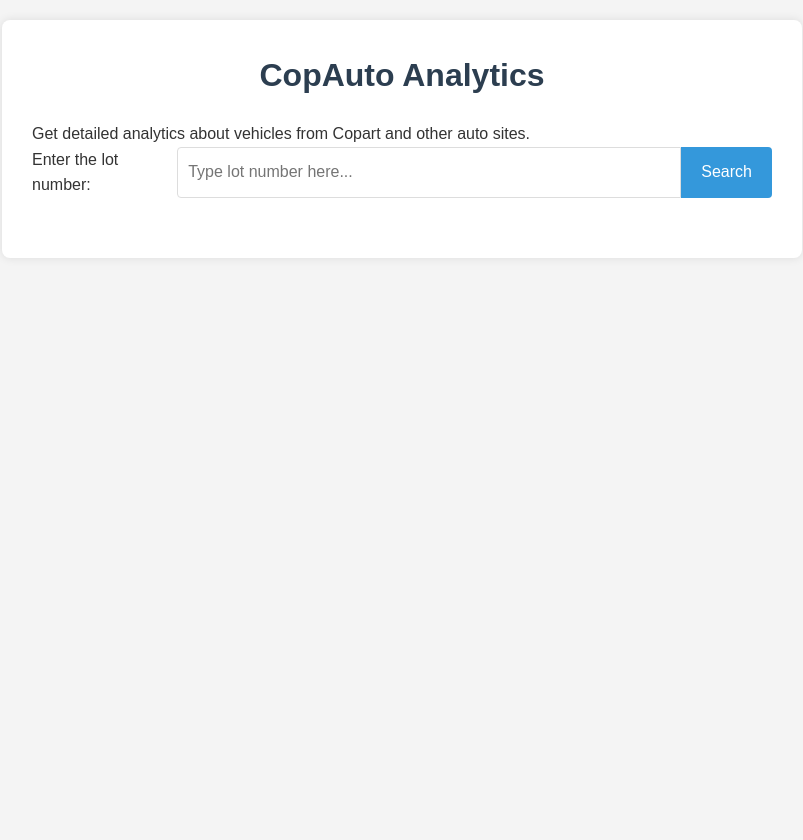
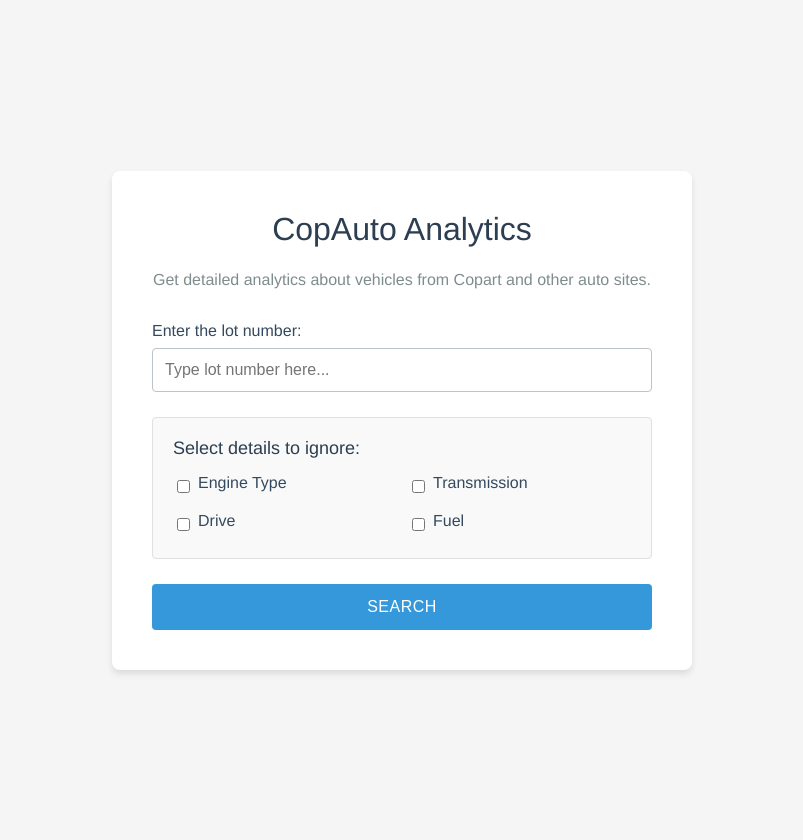
Before and after one commit to lagorg22/copart_myauto, a Flask app: page / in a window 1280 px wide. Shown: the whole page, without its empty margins (238-1041 px from the left). Before the commit the page ends 198 px from the top, so only its background shows below. Run offline with Flask 3, Linux system fonts and the light colour scheme; parts of the project's set-up code (start-up, migrations or seed data) failed here and were passed over.

Commit message:
added the option for users to choose which details they want to ignore when searching

```diff
--- a/main.py
+++ b/main.py
@@ -16,7 +16,14 @@ def home():
 def calculate():
     lot_num = request.form.get('lot_num')
 
-    car = Car(lot_num)
+    ignore_options = {
+        'engine_type': request.form.get('ignore_engine') == '1',
+        'transmission': request.form.get('ignore_transmission') == '1',
+        'drive': request.form.get('ignore_drive') == '1',
+        'fuel': request.form.get('ignore_fuel') == '1'
+    }
+
+    car = Car(lot_num, ignore_options)
     try:
         data = MyautoAnalytics(car).calculate()
     except ZeroDivisionError:
--- a/static/styles.css
+++ b/static/styles.css
@@ -1,79 +1,211 @@
-/* Reset some default styles */
-* {
+body {
+    font-family: 'Helvetica Neue', Arial, sans-serif;
+    background-color: #f5f5f5;
     margin: 0;
-    padding: 0;
-    box-sizing: border-box;
-}
-
-body {
-    font-family: Arial, sans-serif;
-    line-height: 1.6;
+    padding: 20px;
+    display: flex;
+    justify-content: center;
+    align-items: center;
+    min-height: 100vh;
     color: #333;
-    background-color: #f4f4f4;
-    padding: 20px;
 }
 
 .container {
-    max-width: 800px;
-    margin: 0 auto;
-    background-color: #fff;
-    padding: 30px;
+    background-color: #ffffff;
     border-radius: 8px;
-    box-shadow: 0 0 10px rgba(0, 0, 0, 0.1);
+    box-shadow: 0 4px 6px rgba(0, 0, 0, 0.1);
+    padding: 40px;
+    width: 100%;
+    max-width: 500px;
 }
 
 h1 {
     color: #2c3e50;
+    margin-top: 0;
     margin-bottom: 20px;
     text-align: center;
+    font-weight: 300;
+    font-size: 32px;
+}
+
+.description {
+    color: #7f8c8d;
+    margin-bottom: 30px;
+    text-align: center;
+    font-size: 16px;
+    line-height: 1.5;
 }
 
 form {
     display: flex;
-    justify-content: center;
+    flex-direction: column;
+}
+
+.input-group {
+    margin-bottom: 25px;
+}
+
+label {
+    display: block;
+    margin-bottom: 8px;
+    color: #34495e;
+    font-weight: 500;
+}
+
+input[type="text"] {
+    width: 100%;
+    padding: 12px;
+    border: 1px solid #bdc3c7;
+    border-radius: 4px;
+    box-sizing: border-box;
+    font-size: 16px;
+    transition: border-color 0.3s ease;
+}
+
+input[type="text"]:focus {
+    outline: none;
+    border-color: #3498db;
+}
+
+.ignore-options {
+    background-color: #f9f9f9;
+    border: 1px solid #e0e0e0;
+    border-radius: 4px;
+    padding: 20px;
+    margin-bottom: 25px;
+}
+
+.ignore-options h3 {
+    margin-top: 0;
+    margin-bottom: 15px;
+    font-size: 18px;
+    color: #2c3e50;
+    font-weight: 500;
+}
+
+.checkbox-group {
+    display: grid;
+    grid-template-columns: 1fr 1fr;
+    gap: 12px;
+}
+
+.checkbox-item {
+    display: flex;
+    align-items: center;
+}
+
+input[type="checkbox"] {
+    margin-right: 8px;
+    cursor: pointer;
+}
+
+input[type="checkbox"] + label {
+    cursor: pointer;
+    font-weight: normal;
+}
+
+button {
+    background-color: #3498db;
+    color: white;
+    border: none;
+    padding: 14px;
+    border-radius: 4px;
+    cursor: pointer;
+    font-size: 16px;
+    transition: background-color 0.3s ease;
+    font-weight: 500;
+    text-transform: uppercase;
+    letter-spacing: 0.5px;
+}
+
+button:hover {
+    background-color: #2980b9;
+}
+
+@media (max-width: 600px) {
+    .container {
+        padding: 30px;
+    }
+
+    .checkbox-group {
+        grid-template-columns: 1fr;
+    }
+}
+
+/* Add these styles to your existing styles.css file */
+
+.results-container {
+    max-width: 800px;
+}
+
+.results-grid {
+    display: grid;
+    grid-template-columns: 1fr 1fr;
+    gap: 30px;
     margin-bottom: 30px;
 }
 
-input[type="text"] {
-    padding: 10px;
-    font-size: 16px;
-    border: 1px solid #ddd;
-    border-radius: 4px 0 0 4px;
-    width: 70%;
+.car-details, .market-analytics {
+    background-color: #f9f9f9;
+    border-radius: 8px;
+    padding: 25px;
+    box-shadow: 0 2px 4px rgba(0, 0, 0, 0.1);
 }
 
-input[type="submit"] {
-    padding: 10px 20px;
-    font-size: 16px;
-    background-color: #3498db;
-    color: #fff;
-    border: none;
-    border-radius: 0 4px 4px 0;
-    cursor: pointer;
-    transition: background-color 0.3s ease;
+h2 {
+    color: #2c3e50;
+    font-size: 24px;
+    margin-top: 0;
+    margin-bottom: 20px;
+    font-weight: 500;
 }
 
-input[type="submit"]:hover {
+.details-list, .analytics-list {
+    display: grid;
+    gap: 12px;
+}
+
+.detail-item, .analytics-item {
+    display: grid;
+    grid-template-columns: 1fr 1fr;
+    align-items: center;
+    padding: 8px 0;
+    border-bottom: 1px solid #e0e0e0;
+}
+
+.detail-item:last-child, .analytics-item:last-child {
+    border-bottom: none;
+}
+
+.detail-label, .analytics-label {
+    font-weight: 500;
+    color: #34495e;
+}
+
+.detail-value, .analytics-value {
+    color: #7f8c8d;
+    text-align: right;
+}
+
+.btn-back {
+    display: inline-block;
+    background-color: #3498db;
+    color: white;
+    text-decoration: none;
+    padding: 12px 24px;
+    border-radius: 4px;
+    transition: background-color 0.3s ease;
+    font-weight: 500;
+    text-transform: uppercase;
+    letter-spacing: 0.5px;
+}
+
+.btn-back:hover {
     background-color: #2980b9;
 }
 
-h3, h4 {
-    margin-bottom: 10px;
-    color: #2c3e50;
+@media (max-width: 768px) {
+    .results-grid {
+        grid-template-columns: 1fr;
+    }
 }
-
-.spacer {
-    margin: 30px 0;
-    border-top: 1px solid #eee;
-}
-
-.car-details, .analytics {
-    background-color: #ecf0f1;
-    padding: 20px;
-    border-radius: 8px;
-    margin-bottom: 20px;
-}
-
-.car-details h4, .analytics h3 {
-    color: #34495e;
-}
--- a/templates/home.html
+++ b/templates/home.html
@@ -11,10 +11,35 @@
         <h1>CopAuto Analytics</h1>
         <p class="description">Get detailed analytics about vehicles from Copart and other auto sites.</p>
         <form action="/calculate" method="post">
-            <label for="search">Enter the lot number:</label>
-            <input type="text" id="search" name="lot_num" placeholder="Type lot number here...">
-            <input type="submit" value="Search">
-        </form>
+    <div class="input-group">
+        <label for="lot_num">Enter the lot number:</label>
+        <input type="text" id="lot_num" name="lot_num" placeholder="Type lot number here..." required>
+    </div>
+
+    <div class="ignore-options">
+        <h3>Select details to ignore:</h3>
+        <div class="checkbox-group">
+            <div class="checkbox-item">
+                <input type="checkbox" id="ignore_engine" name="ignore_engine" value="1">
+                <label for="ignore_engine">Engine Type</label>
+            </div>
+            <div class="checkbox-item">
+                <input type="checkbox" id="ignore_transmission" name="ignore_transmission" value="1">
+                <label for="ignore_transmission">Transmission</label>
+            </div>
+            <div class="checkbox-item">
+                <input type="checkbox" id="ignore_drive" name="ignore_drive" value="1">
+                <label for="ignore_drive">Drive</label>
+            </div>
+            <div class="checkbox-item">
+                <input type="checkbox" id="ignore_fuel" name="ignore_fuel" value="1">
+                <label for="ignore_fuel">Fuel</label>
+            </div>
+        </div>
+    </div>
+
+    <button type="submit">Search</button>
+</form>
     </div>
 </body>
 </html>
```
Also changed, not shown: constants.py (+5 -2 lines), copart_data_fetching.py (+10 -1 lines), myauto_entering_data.py (+7 -1 lines), templates/index.html (+14 -13 lines).
